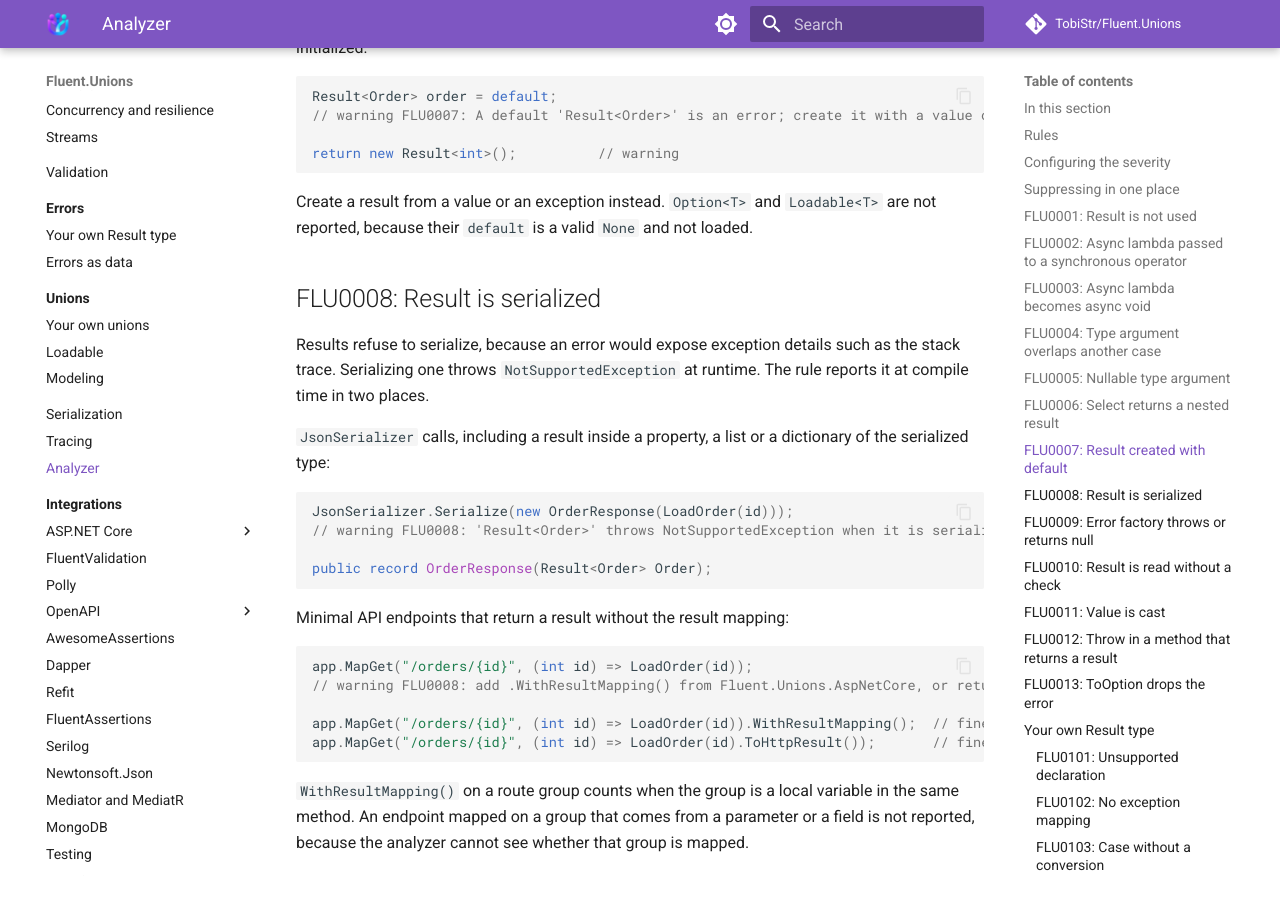
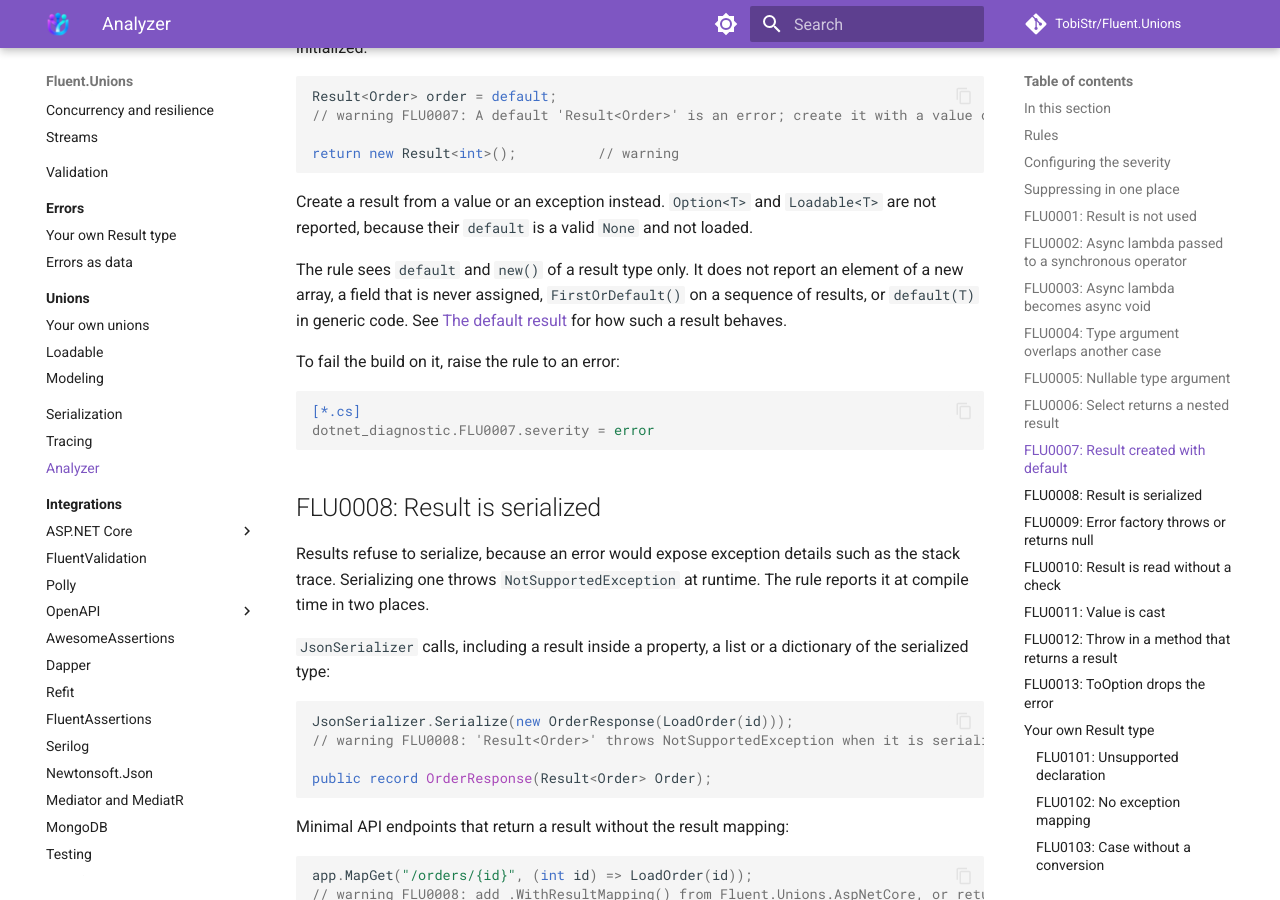
Before and after one commit to TobiStr/Fluent.Unions, an MkDocs documentation site: the page built from docs/analyzer/README.md, in a window 1280 px wide and 900 px high, scrolled down 5063 px. Built offline with MkDocs 1.6.1 and Material for MkDocs 9.7.7, drawn with Linux system fonts in a browser that asks for light colours; comment, search, counter and statistics services are not loaded.

Commit message:
Document what FLU0007 cannot see and how to make it an error

````diff
--- a/docs/analyzer/README.md
+++ b/docs/analyzer/README.md
@@ -185,6 +185,15 @@ return new Result<int>();          // warning
 
 Create a result from a value or an exception instead. `Option<T>` and `Loadable<T>` are not reported, because their `default` is a valid `None` and not loaded.
 
+The rule sees `default` and `new()` of a result type only. It does not report an element of a new array, a field that is never assigned, `FirstOrDefault()` on a sequence of results, or `default(T)` in generic code. See [The default result](../result/core-concepts.md#the-default-result) for how such a result behaves.
+
+To fail the build on it, raise the rule to an error:
+
+```ini
+[*.cs]
+dotnet_diagnostic.FLU0007.severity = error
+```
+
 <a id="flu0008"></a>
 
 ## FLU0008: Result is serialized
````
